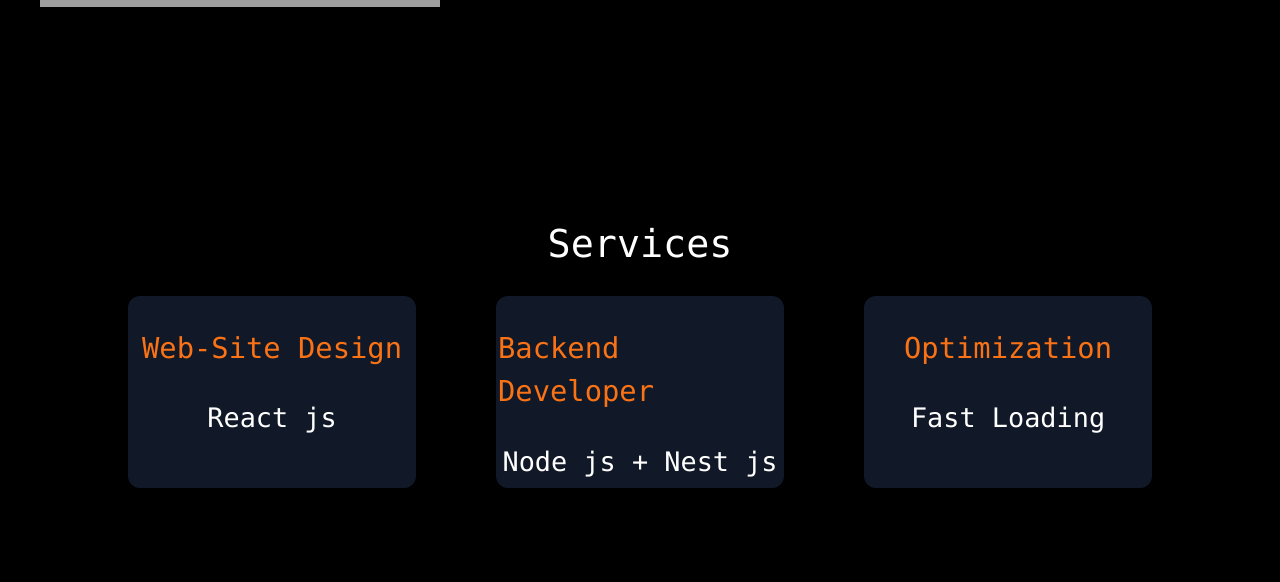
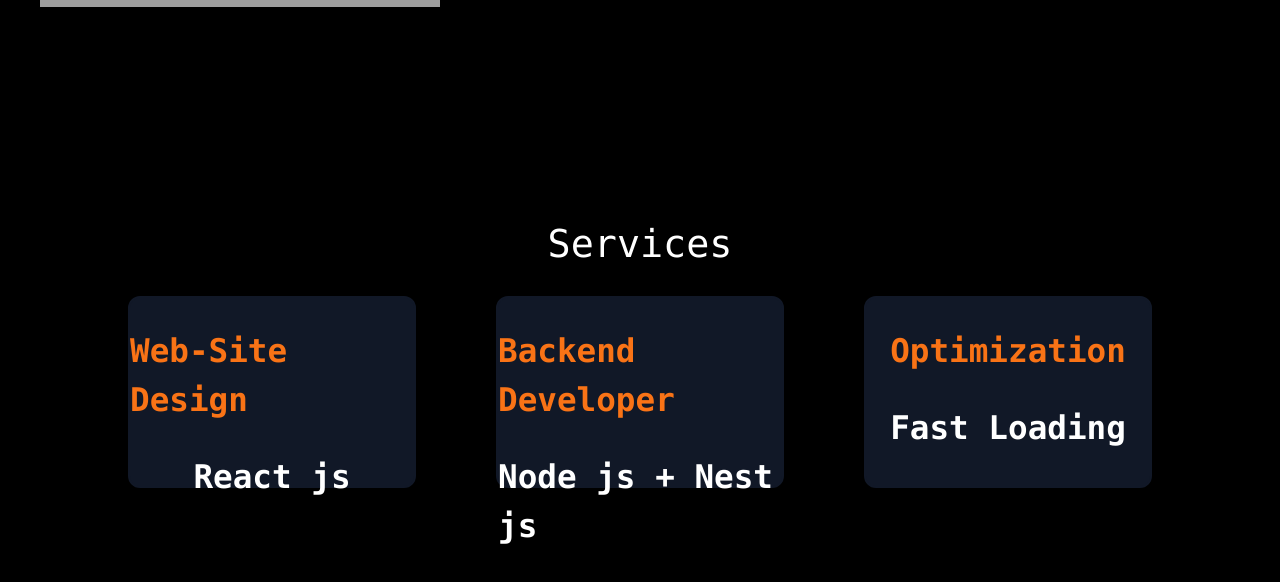
Before and after one commit to Waqas7281/Portfolio, a React (Vite) app: page / in a window 1280 px wide. Shown: the part 707-1289 px from the top of the page. Built offline with nearby package versions, Linux system fonts and the light colour scheme; grey boxes are pictures that could not be loaded.

Commit message:
next update

```diff
--- a/src/Components/Card.jsx
+++ b/src/Components/Card.jsx
@@ -23,8 +23,8 @@
         data.map((item,index)=>{
           return(
             <div className='border-2 border-gray-900 bg-gray-900 sm:grid-cols-3 h-[12rem] w-[18rem] rounded-xl' key={index}>
-              <p className='text-[75%] flex justify-center pt-[10%] text-orange-500'>{item.titel}</p>
-              <p className='text-[70%]  flex justify-center pt-[10%]' >{item.frameWork}</p>
+              <p className='text-[85%] flex justify-center pt-[10%] font-bold text-orange-500'>{item.titel}</p>
+              <p className='text-[85%]  flex justify-center font-bold pt-[10%]' >{item.frameWork}</p>
             </div>
           )
         })
```
